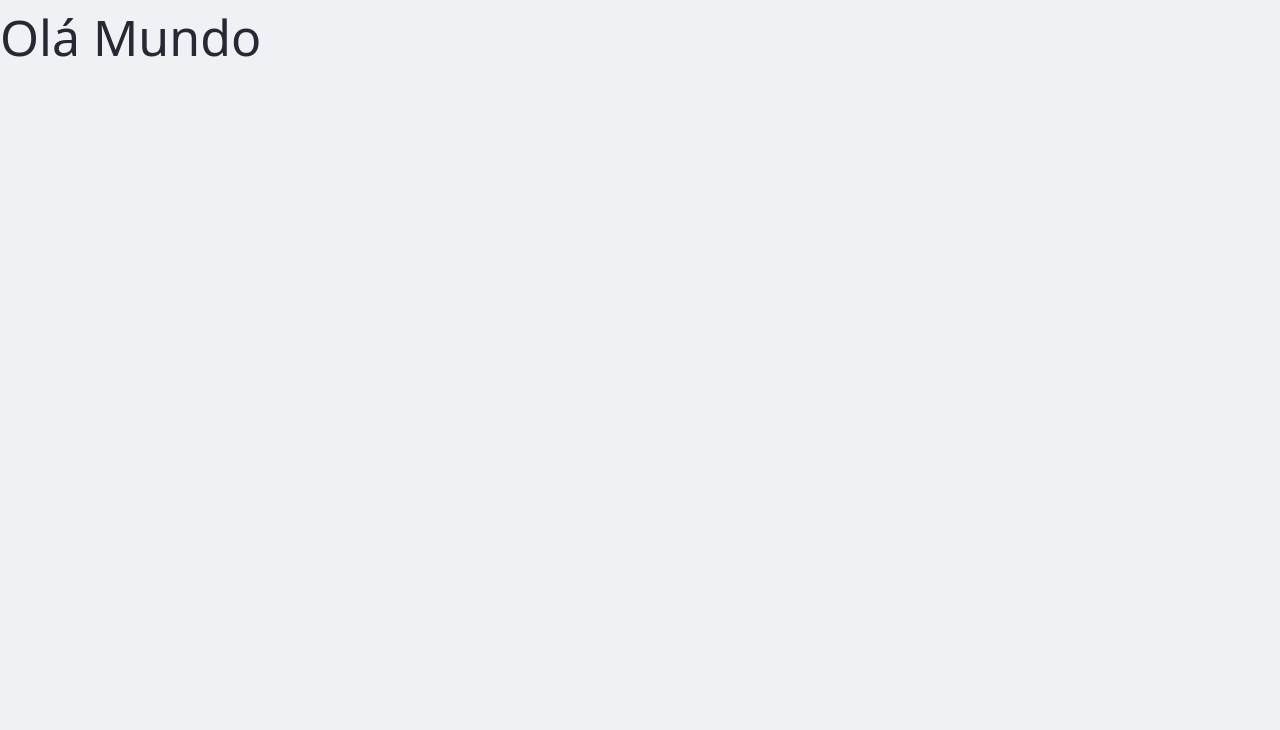
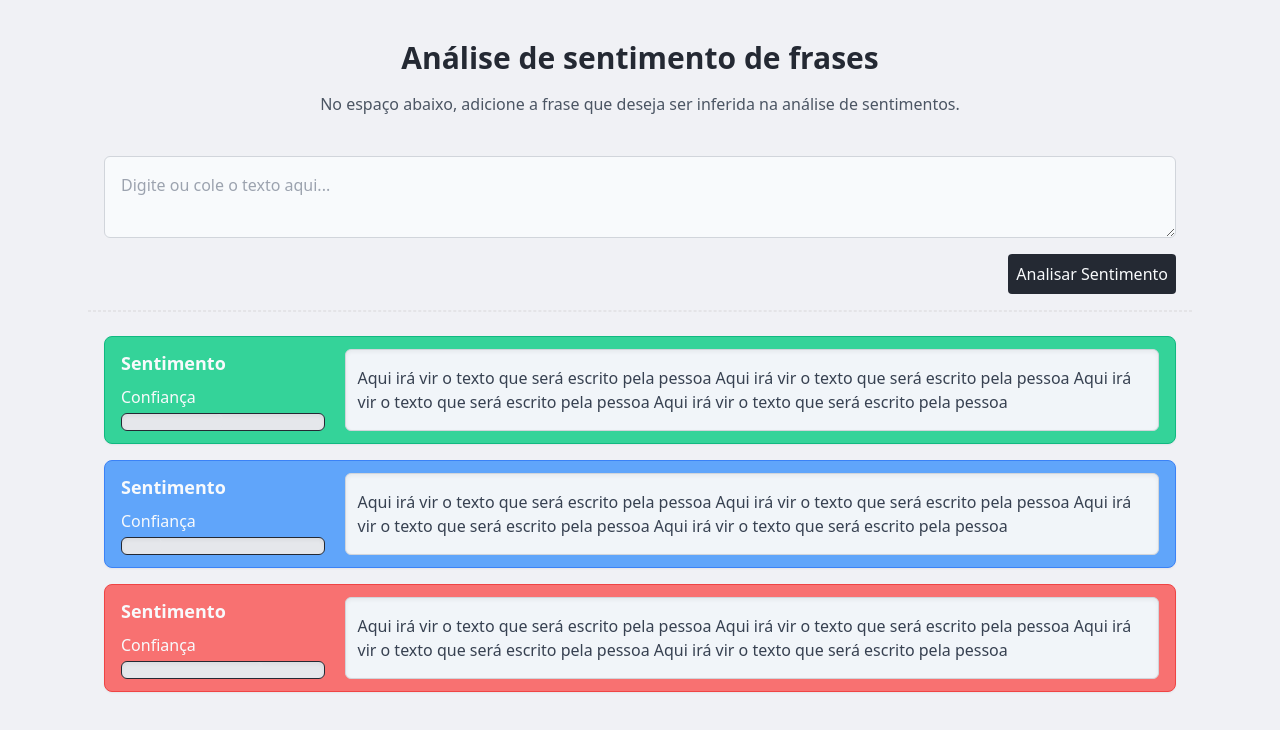
Before and after one commit to Lipao12/sentiment-analysis, a React (Vite) app: page / in a window 1280 px wide. Shown: the top 730 px of the page. Built offline with nearby package versions, Linux system fonts and the light colour scheme.

Commit message:
feat: criado página que irá receber o input do usuário, card que irá mostrar ao usuário o sentimento do texto

```diff
--- a/index.html
+++ b/index.html
@@ -5,7 +5,7 @@
     <meta name="viewport" content="width=device-width, initial-scale=1.0" />
     <title>Sentiment Analysis</title>
   </head>
-  <body class="bg-backgroud main-text antialiased">
+  <body class="bg-backgroud antialiased">
     <div id="root"></div>
     <script type="module" src="/src/main.tsx"></script>
   </body>
--- a/src/App.tsx
+++ b/src/App.tsx
@@ -1,7 +1,9 @@
+import { SentimentPage } from "./pages/sentiment-main";
+
 export function App() {
   return (
-    <div>
-      <h1 className="text-secundary text-[50px]">Olá Mundo</h1>
+    <div className="max-w-6xl px-6 py-10 mx-auto space-y-8">
+      <SentimentPage />
     </div>
   );
 }
--- /dev/null
+++ b/src/pages/sentiment-main/index.tsx
@@ -0,0 +1,22 @@
+import { Divider } from "../../ui/components/divider";
+import { ShowResults } from "./show-results";
+import { UserInput } from "./user-input";
+
+export const SentimentPage = () => {
+  return (
+    <div>
+      <div>
+        <h1 className="text-3xl font-bold text-center mb-4 text-secundary">
+          Análise de sentimento de frases
+        </h1>
+        <p className="text-gray-600 text-center mb-6">
+          No espaço abaixo, adicione a frase que deseja ser inferida na análise
+          de sentimentos.
+        </p>
+      </div>
+      <UserInput />
+      <Divider />
+      <ShowResults />
+    </div>
+  );
+};
--- /dev/null
+++ b/src/pages/sentiment-main/show-results.tsx
@@ -0,0 +1,29 @@
+import { CardSentiment } from "../../ui/components/card-sentiment";
+
+export const ShowResults = () => {
+  return (
+    <div className="mt-2 p-4 gap-4 flex flex-col">
+      <CardSentiment
+        sentiment={"positive"}
+        confiability={50}
+        text="Aqui irá vir o texto que será escrito pela pessoa Aqui irá vir o texto
+          que será escrito pela pessoa Aqui irá vir o texto que será escrito
+          pela pessoa Aqui irá vir o texto que será escrito pela pessoa"
+      />
+      <CardSentiment
+        sentiment={"neutral"}
+        confiability={20}
+        text="Aqui irá vir o texto que será escrito pela pessoa Aqui irá vir o texto
+          que será escrito pela pessoa Aqui irá vir o texto que será escrito
+          pela pessoa Aqui irá vir o texto que será escrito pela pessoa"
+      />
+      <CardSentiment
+        sentiment={"negative"}
+        confiability={70}
+        text="Aqui irá vir o texto que será escrito pela pessoa Aqui irá vir o texto
+          que será escrito pela pessoa Aqui irá vir o texto que será escrito
+          pela pessoa Aqui irá vir o texto que será escrito pela pessoa"
+      />
+    </div>
+  );
+};
--- /dev/null
+++ b/src/pages/sentiment-main/user-input.tsx
@@ -0,0 +1,16 @@
+export const UserInput = () => {
+  return (
+    <div className="p-4 flex flex-col justify-end items-end">
+      <textarea
+        className="w-full p-4 border border-gray-300 rounded-md bg-slate-50 focus:outline-none focus:ring-2 focus:ring-secundary"
+        placeholder="Digite ou cole o texto aqui..."
+      ></textarea>
+      <button
+        type="button"
+        className="mt-4 w-auto p-2 bg-secundary text-slate-50 rounded hover:bg-gray-900 transition-colors duration-200"
+      >
+        Analisar Sentimento
+      </button>
+    </div>
+  );
+};
--- a/src/ui/components/card-sentiment.tsx
+++ b/src/ui/components/card-sentiment.tsx
@@ -0,0 +1,62 @@
+import { useEffect, useState } from "react";
+
+interface CardSentimentProps {
+  sentiment: string;
+  confiability: number;
+  text: string;
+}
+
+export const CardSentiment = ({
+  sentiment,
+  confiability,
+  text,
+}: CardSentimentProps) => {
+  const sentiment_color: Record<string, string> = {
+    positive: "bg-emerald-400 border-emerald-500",
+    neutral: "bg-blue-400 border-blue-500",
+    negative: "bg-red-400 border-red-500",
+  };
+  const confiability_color: Record<string, string> = {
+    low: "red",
+    mid: "yellow",
+    high: "green",
+  };
+  const [conf, setConf] = useState<"low" | "mid" | "high">("low");
+
+  console.log(confiability);
+
+  useEffect(() => {
+    if (confiability < 45) {
+      setConf("low");
+    } else if (confiability < 65) {
+      setConf("mid");
+    } else {
+      setConf("high");
+    }
+  }, [confiability]);
+  return (
+    <div
+      className={`flex flex-row w-auto px-4 py-3 border ${sentiment_color[sentiment]} bg- gap-5 rounded-lg shadow-sm `}
+    >
+      <div className="w-1/5 flex flex-col">
+        <div>
+          <h1 className="text-lg font-semibold text-slate-50 mb-2">
+            Sentimento
+          </h1>
+        </div>
+        <div>
+          <span className="text-slate-50">Confiança</span>
+          <div className="mt-1 rounded-md border border-secundary shadow-inner bg-gray-200 w-full">
+            <div
+              style={{ width: `${confiability}%` }}
+              className={`py-2 bg-${confiability_color["low"]}-300 rounded-md bg-gradient-to-r from-${confiability_color[conf]}-300 to-${confiability_color[conf]}-500 border-r border-${confiability_color[confiability]}-500`}
+            />
+          </div>
+        </div>
+      </div>
+      <div className="w-4/5 border py-2 px-3 rounded-md bg-slate-100 border-gray-300 shadow-inner flex items-center ">
+        <span className="text-gray-700">{text}</span>
+      </div>
+    </div>
+  );
+};
--- /dev/null
+++ b/src/ui/components/divider.tsx
@@ -0,0 +1,3 @@
+export const Divider = () => {
+  return <div className="border w-full border-zinc-200 border-dashed" />;
+};
```
